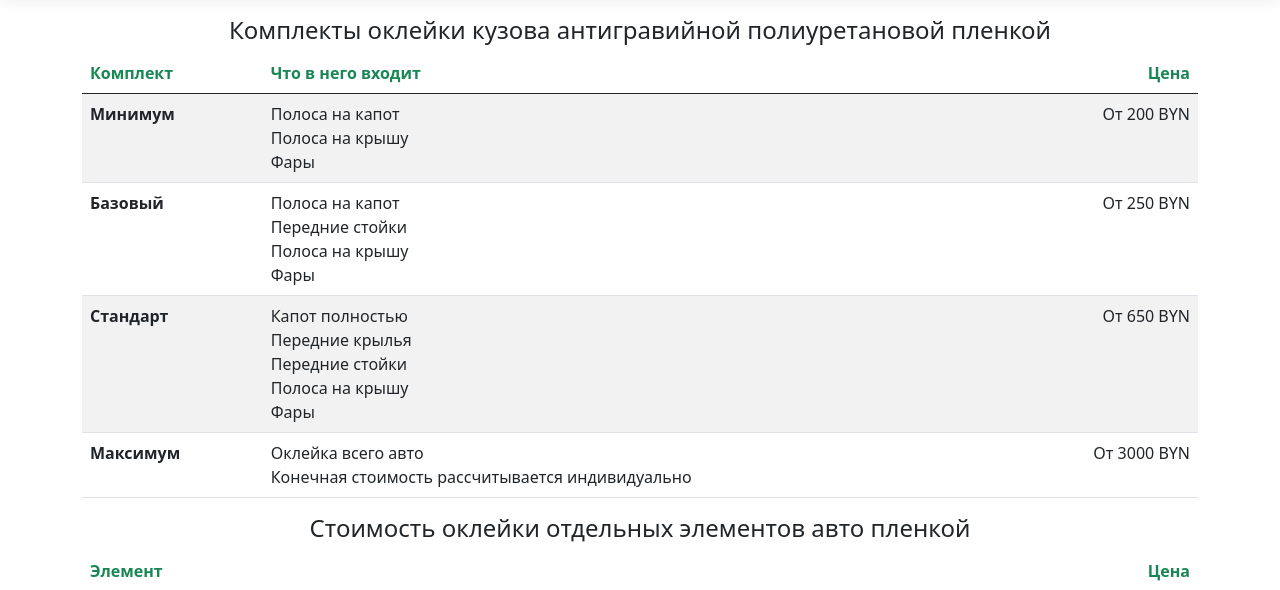
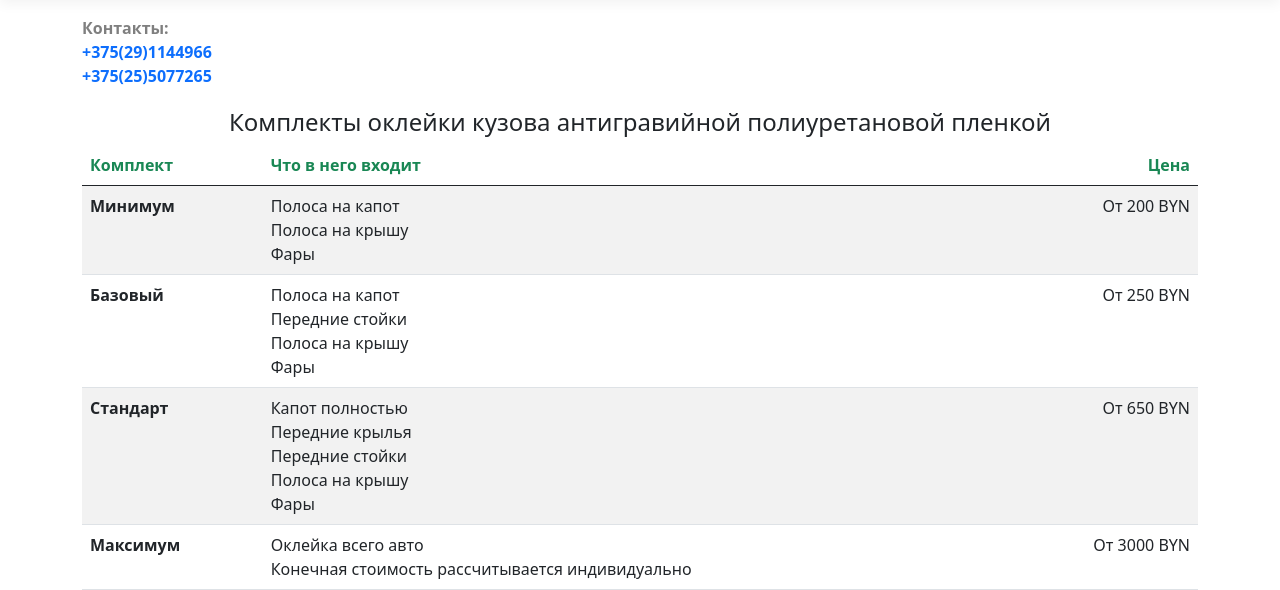
Before and after one commit to SanchesGridi/CarWrapFilm, an ASP.NET Core app: page / in a window 1280 px wide. Shown: the part 57-647 px from the top of the page. Run offline with ASP.NET Core 8, Linux system fonts and the light colour scheme; style sheets or scripts are compiled from the project's sources; some libraries are stand-ins or nearby versions.

Commit message:
add contacts

```diff
--- a/CarWrapFilm/CarWrapFilm/Pages/Index.cshtml
+++ b/CarWrapFilm/CarWrapFilm/Pages/Index.cshtml
@@ -4,6 +4,12 @@
     ViewData["Title"] = Model.Title;
     var tableClass = "table table-striped table-hover table-responsive";
 }
+
+<div align="left" style="margin-bottom:20px;">
+    <strong class="text-black-50">Контакты:</strong><br />
+    <strong class="text-primary">+375(29)1144966</strong><br />
+    <strong class="text-primary">+375(25)5077265</strong><br />
+</div>
 
 <div class="text-center">
     <h4>Комплекты оклейки кузова антигравийной полиуретановой пленкой</h4>
```
